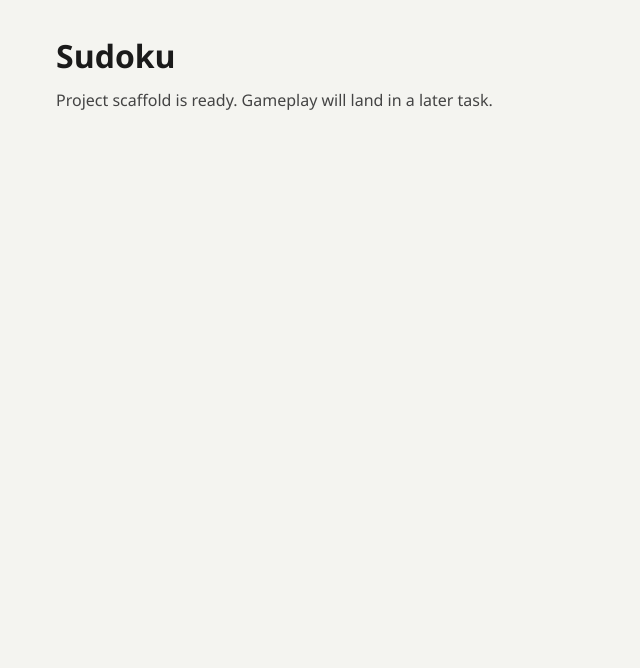
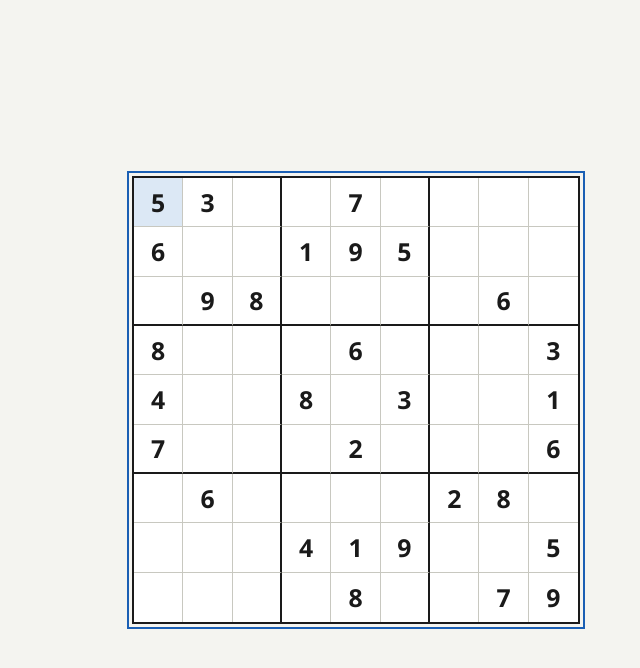
Before and after one commit to HassRadhi/Sudoku, a React (Vite) app: page / in a window 1280 px wide. Shown: the top 668 px of the page, without its empty margins (284-924 px from the left). Built offline with nearby package versions, Linux system fonts and the light colour scheme.

Commit message:
feat: add minimal board UI and keyboard play
Ship Milestone 3: playable sample puzzle with click selection and keyboard entry, keeping givens immutable and the UI board-focused.

```diff
--- a/src/App.tsx
+++ b/src/App.tsx
@@ -1,8 +1,10 @@
+import { PlayGame } from './features/play/PlayGame'
+
 function App() {
   return (
     <main className="app">
-      <h1>Sudoku</h1>
-      <p>Project scaffold is ready. Gameplay will land in a later task.</p>
+      <h1 className="visually-hidden">Sudoku</h1>
+      <PlayGame />
     </main>
   )
 }
--- /dev/null
+++ b/src/components/Board.css
@@ -0,0 +1,73 @@
+.board {
+  --board-size: min(92vw, 28rem);
+  --board-border: #1a1a1a;
+  --cell-border: #c8c8c0;
+  --box-border: #1a1a1a;
+  --cell-bg: #ffffff;
+  --selected-bg: #dce8f5;
+  --given-color: #1a1a1a;
+  --entry-color: #1a5fb4;
+  --cell-font: clamp(1rem, 4.2vw, 1.55rem);
+
+  width: var(--board-size);
+  border: 2px solid var(--board-border);
+  display: flex;
+  flex-direction: column;
+}
+
+.board-row {
+  display: grid;
+  grid-template-columns: repeat(9, 1fr);
+}
+
+.board-row:nth-child(3n) .board-cell {
+  border-bottom-color: var(--box-border);
+  border-bottom-width: 2px;
+}
+
+.board-row:last-child .board-cell {
+  border-bottom: 0;
+}
+
+.board-cell {
+  aspect-ratio: 1;
+  margin: 0;
+  padding: 0;
+  border: 0;
+  border-right: 1px solid var(--cell-border);
+  border-bottom: 1px solid var(--cell-border);
+  background: var(--cell-bg);
+  font: inherit;
+  font-size: var(--cell-font);
+  font-variant-numeric: tabular-nums;
+  line-height: 1;
+  cursor: pointer;
+  user-select: none;
+}
+
+.board-cell:nth-child(3n) {
+  border-right-color: var(--box-border);
+  border-right-width: 2px;
+}
+
+.board-cell:last-child {
+  border-right: 0;
+}
+
+.board-cell--given {
+  color: var(--given-color);
+  font-weight: 650;
+}
+
+.board-cell--entry {
+  color: var(--entry-color);
+  font-weight: 500;
+}
+
+.board-cell--selected {
+  background: var(--selected-bg);
+}
+
+.board-cell:focus {
+  outline: none;
+}
--- /dev/null
+++ b/src/components/Board.tsx
@@ -0,0 +1,52 @@
+import type { Board as BoardModel } from '../engine'
+import { EMPTY, GRID_SIZE, cellIndex, getCell } from '../engine'
+import './Board.css'
+
+type BoardProps = {
+  board: BoardModel
+  givens: readonly boolean[]
+  selected: number
+  onSelect: (index: number) => void
+}
+
+export function Board({ board, givens, selected, onSelect }: BoardProps) {
+  return (
+    <div className="board" role="grid" aria-label="Sudoku board">
+      {Array.from({ length: GRID_SIZE }, (_, row) => (
+        <div key={row} className="board-row" role="row">
+          {Array.from({ length: GRID_SIZE }, (_, col) => {
+            const index = cellIndex(row, col)
+            const value = getCell(board, index)
+            const isGiven = givens[index] === true
+            const isSelected = index === selected
+
+            return (
+              <button
+                key={index}
+                type="button"
+                role="gridcell"
+                tabIndex={-1}
+                className={[
+                  'board-cell',
+                  isGiven ? 'board-cell--given' : 'board-cell--entry',
+                  isSelected ? 'board-cell--selected' : '',
+                ]
+                  .filter(Boolean)
+                  .join(' ')}
+                aria-selected={isSelected}
+                aria-label={
+                  value === EMPTY
+                    ? `Row ${row + 1}, column ${col + 1}, empty`
+                    : `Row ${row + 1}, column ${col + 1}, ${value}${isGiven ? ', given' : ''}`
+                }
+                onClick={() => onSelect(index)}
+              >
+                {value === EMPTY ? '' : value}
+              </button>
+            )
+          })}
+        </div>
+      ))}
+    </div>
+  )
+}
--- /dev/null
+++ b/src/features/play/PlayGame.css
@@ -0,0 +1,8 @@
+.play-game {
+  outline: none;
+}
+
+.play-game:focus-visible .board {
+  outline: 2px solid #1a5fb4;
+  outline-offset: 3px;
+}
--- /dev/null
+++ b/src/features/play/PlayGame.tsx
@@ -0,0 +1,129 @@
+import { useEffect, useReducer, useRef } from 'react'
+import { Board } from '../../components/Board'
+import { isDigits, type Board as BoardModel } from '../../engine'
+import type { Digits } from '../../types'
+import {
+  buildGivens,
+  clearDigit,
+  loadSampleBoard,
+  moveSelection,
+  setDigit,
+} from './playLogic'
+import './PlayGame.css'
+
+const GIVENS = buildGivens(loadSampleBoard())
+
+type PlayState = {
+  board: BoardModel
+  selected: number
+}
+
+type PlayAction =
+  | { type: 'select'; index: number }
+  | { type: 'move'; dRow: number; dCol: number }
+  | { type: 'setDigit'; digit: Digits }
+  | { type: 'clear' }
+
+function createInitialState(): PlayState {
+  return {
+    board: loadSampleBoard(),
+    selected: 0,
+  }
+}
+
+function playReducer(state: PlayState, action: PlayAction): PlayState {
+  switch (action.type) {
+    case 'select':
+      return { ...state, selected: action.index }
+    case 'move':
+      return {
+        ...state,
+        selected: moveSelection(state.selected, action.dRow, action.dCol),
+      }
+    case 'setDigit':
+      return {
+        ...state,
+        board: setDigit(state.board, GIVENS, state.selected, action.digit),
+      }
+    case 'clear':
+      return {
+        ...state,
+        board: clearDigit(state.board, GIVENS, state.selected),
+      }
+  }
+}
+
+function isTypingTarget(target: EventTarget | null): boolean {
+  if (!(target instanceof HTMLElement)) return false
+  const tag = target.tagName
+  return tag === 'INPUT' || tag === 'TEXTAREA' || target.isContentEditable
+}
+
+export function PlayGame() {
+  const [state, dispatch] = useReducer(playReducer, undefined, createInitialState)
+  const rootRef = useRef<HTMLDivElement>(null)
+
+  useEffect(() => {
+    rootRef.current?.focus()
+
+    // Board-first app: keep keyboard play working even if focus leaves the grid.
+    const handleKeyDown = (event: KeyboardEvent) => {
+      if (event.defaultPrevented || isTypingTarget(event.target)) return
+
+      switch (event.key) {
+        case 'ArrowUp':
+          event.preventDefault()
+          dispatch({ type: 'move', dRow: -1, dCol: 0 })
+          return
+        case 'ArrowDown':
+          event.preventDefault()
+          dispatch({ type: 'move', dRow: 1, dCol: 0 })
+          return
+        case 'ArrowLeft':
+          event.preventDefault()
+          dispatch({ type: 'move', dRow: 0, dCol: -1 })
+          return
+        case 'ArrowRight':
+          event.preventDefault()
+          dispatch({ type: 'move', dRow: 0, dCol: 1 })
+          return
+        case 'Backspace':
+        case 'Delete':
+        case '0':
+          event.preventDefault()
+          dispatch({ type: 'clear' })
+          return
+        default:
+          break
+      }
+
+      if (event.key >= '1' && event.key <= '9') {
+        const digit = Number(event.key)
+        if (!isDigits(digit)) return
+        event.preventDefault()
+        dispatch({ type: 'setDigit', digit })
+      }
+    }
+
+    window.addEventListener('keydown', handleKeyDown)
+    return () => window.removeEventListener('keydown', handleKeyDown)
+  }, [dispatch])
+
+  return (
+    <div
+      ref={rootRef}
+      className="play-game"
+      tabIndex={0}
+    >
+      <Board
+        board={state.board}
+        givens={GIVENS}
+        selected={state.selected}
+        onSelect={(index) => {
+          dispatch({ type: 'select', index })
+          rootRef.current?.focus()
+        }}
+      />
+    </div>
+  )
+}
--- /dev/null
+++ b/src/features/play/playLogic.ts
@@ -0,0 +1,56 @@
+import {
+  EMPTY,
+  GRID_SIZE,
+  cellIndex,
+  colOf,
+  parseBoard,
+  rowOf,
+  setCell,
+  type Board,
+} from '../../engine'
+import type { Digits } from '../../types'
+
+/** Classic valid incomplete puzzle (Wikipedia sample). */
+export const SAMPLE_PUZZLE =
+  '53..7....6..195....98....6.8...6...34..8.3..17...2...6.6....28....419..5....8..79'
+
+export function loadSampleBoard(): Board {
+  const parsed = parseBoard(SAMPLE_PUZZLE)
+  if (!parsed.ok) throw new Error(parsed.error)
+  return parsed.board
+}
+
+/** True where the initial puzzle had a digit (immutable givens). */
+export function buildGivens(board: Board): boolean[] {
+  return board.map((value) => value !== EMPTY)
+}
+
+/** Move selection by row/col delta; stops at board edges. */
+export function moveSelection(
+  selected: number,
+  dRow: number,
+  dCol: number,
+): number {
+  const nextRow = Math.min(GRID_SIZE - 1, Math.max(0, rowOf(selected) + dRow))
+  const nextCol = Math.min(GRID_SIZE - 1, Math.max(0, colOf(selected) + dCol))
+  return cellIndex(nextRow, nextCol)
+}
+
+export function setDigit(
+  board: Board,
+  givens: readonly boolean[],
+  index: number,
+  digit: Digits,
+): Board {
+  if (givens[index]) return board
+  return setCell(board, index, digit)
+}
+
+export function clearDigit(
+  board: Board,
+  givens: readonly boolean[],
+  index: number,
+): Board {
+  if (givens[index]) return board
+  return setCell(board, index, EMPTY)
+}
--- a/src/styles/global.css
+++ b/src/styles/global.css
@@ -28,18 +28,20 @@ body {
 }
 
 .app {
-  max-width: 40rem;
-  margin: 0 auto;
-  padding: 2rem 1.25rem;
+  min-height: 100vh;
+  display: grid;
+  place-items: center;
+  padding: 1.25rem;
 }
 
-h1 {
-  margin: 0 0 0.5rem;
-  font-size: 2rem;
-  font-weight: 650;
+.visually-hidden {
+  position: absolute;
+  width: 1px;
+  height: 1px;
+  padding: 0;
+  margin: -1px;
+  overflow: hidden;
+  clip: rect(0, 0, 0, 0);
+  white-space: nowrap;
+  border: 0;
 }
-
-p {
-  margin: 0;
-  color: #444;
-}
```
Also changed, not shown: 1 other file (tests, documents, lock files or other folders).
